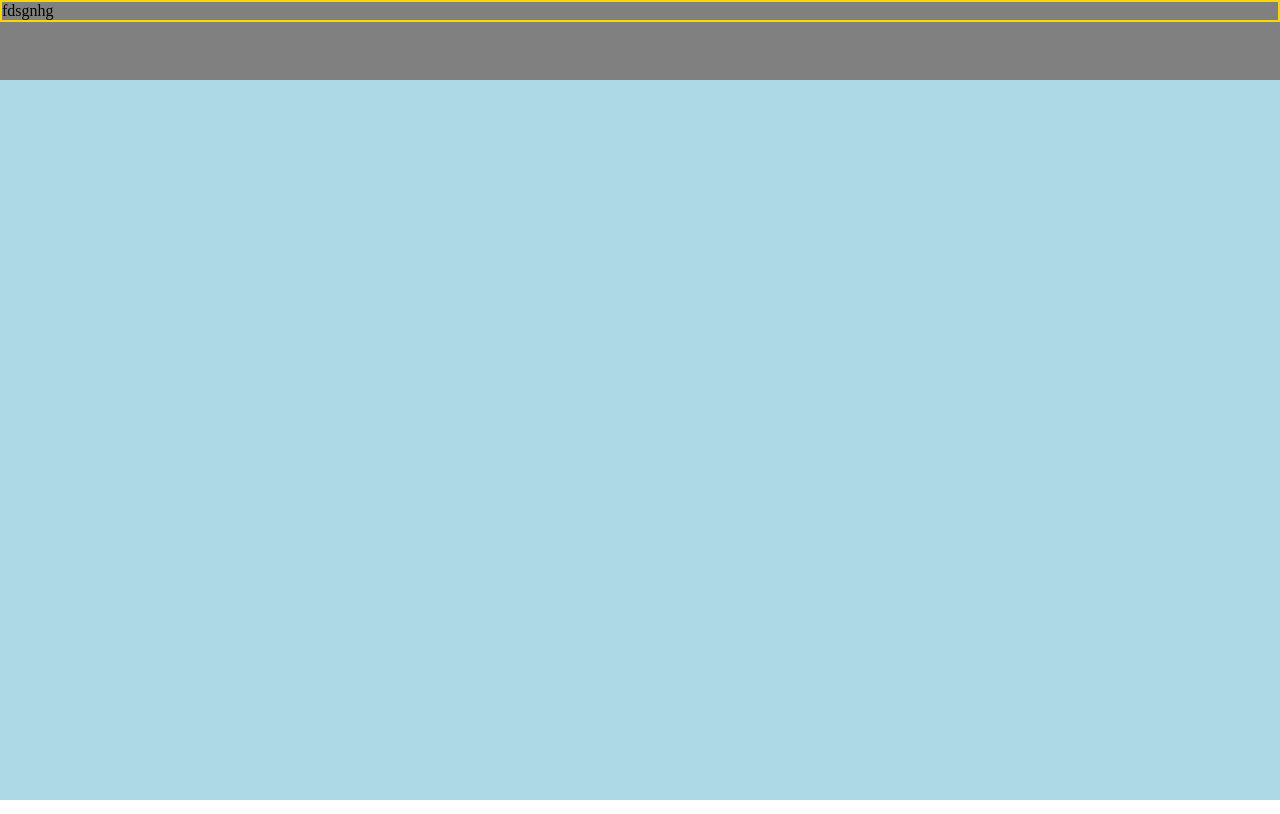
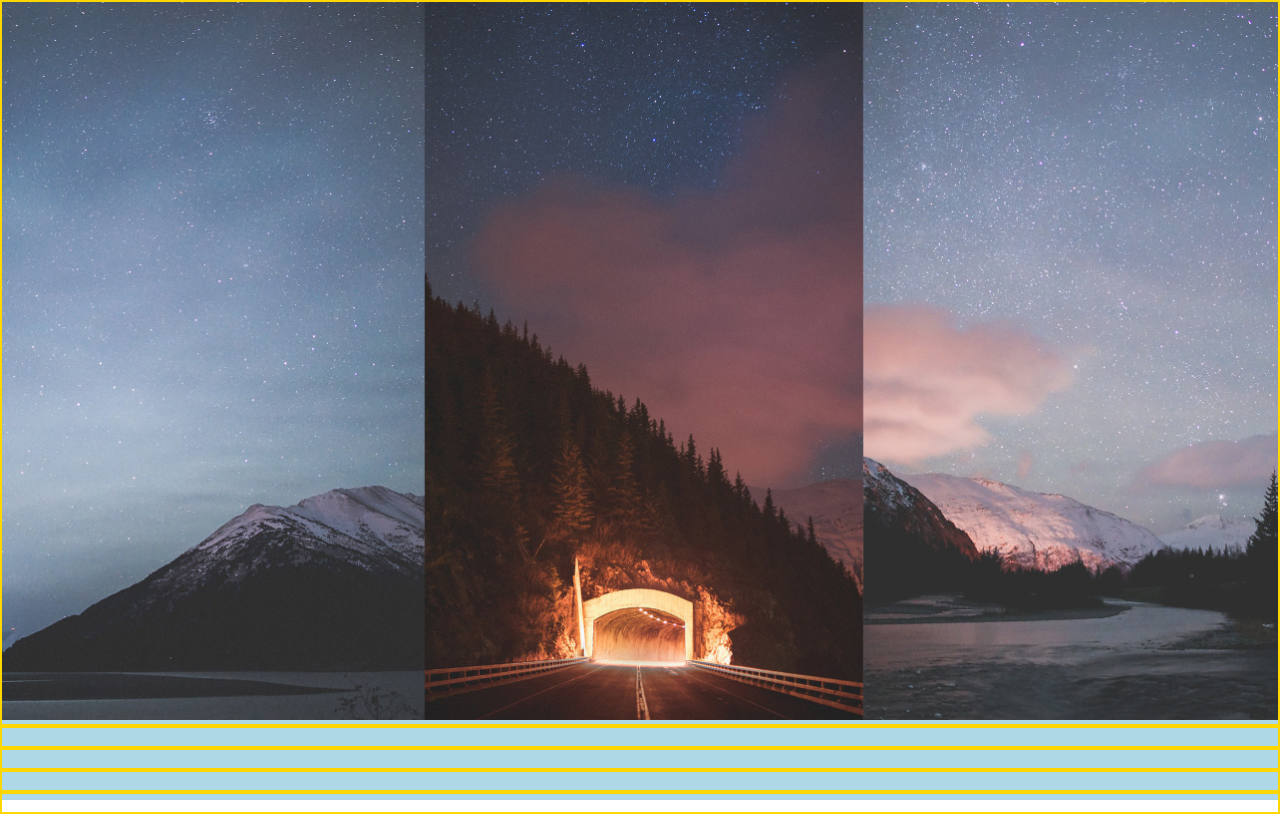
Before and after one commit to AP-Solution/gitcourse, a plain HTML site: page index.html in a window 1280 px wide. Drawn offline with Linux system fonts and the light colour scheme.

Commit message:
save checkpoint

```diff
--- a/index.html
+++ b/index.html
@@ -7,11 +7,25 @@
 </head>
 <body>
 	<header>
-		<nav>
-			<ul>
-				<li class="logo">fdsgnhg</li>
-			</ul>
-		</nav>
+		<div class="slider_wrapper">
+			<div class="slider_inner">
+				<div class="slide">
+					<img src="wallhaven-r721oj.jpg">
+				</div>
+				<div class="slide">
+					<img src="">
+				</div>
+				<div class="slide">
+					<img src="">
+				</div>
+				<div class="slide">
+					<img src="">
+				</div>
+				<div class="slide">
+					<img src="">
+				</div>
+			</div>
+		</div>
 	</header>
 	<main></main>
 	<footer></footer>
--- a/style.css
+++ b/style.css
@@ -6,26 +6,19 @@ html {
 	padding: 0;
 }
 
-ul,
-li {
-	margin: 0;
-	padding: 0;
-	list-style: none;
-}
-
 header {
 	width: 100%;
-	height: 100%;
+	height: 100vh;
 	background-color: lightblue;
 }
 
-nav {
-	width: 100%;
-	min-height: 80px;
-	background-color: grey;
+img {
+	max-width: 100%;
+	height: inherit;
+	background-blend-mode: multiply;
+	background-color: rgba(0,0,0,0.5);
 }
 
-nav ul {
-	height: 100%;
-	border: 2px solid gold;
+.slide {
+border: 2px solid gold
 }
```
Also changed, not shown: wallhaven-r721oj.jpg (added).
